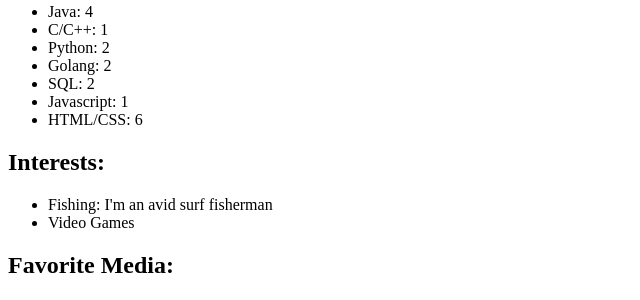
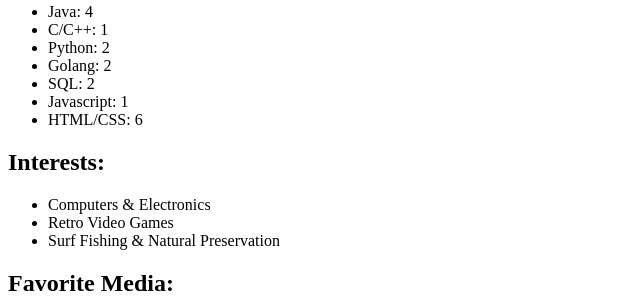
Before and after one commit to KHenkel95/CUS1172_Project1, a plain HTML site: page index.html in a window 1280 px wide. Shown: the part 863-1163 px from the top of the page, without its empty margins (0-640 px from the left). Drawn offline with Linux system fonts and the light colour scheme.

Commit message:
Updated Interests

```diff
--- a/index.html
+++ b/index.html
@@ -60,8 +60,9 @@
 <div>
     <a name="interests"><h2>Interests:</h2></a>
     <ul>
-        <li>Fishing: I'm an avid surf fisherman </li>
-        <li>Video Games</li>
+        <li>Computers & Electronics</li>
+        <li>Retro Video Games</li>
+        <li>Surf Fishing & Natural Preservation</li>
     </ul>
 </div>
 
```
